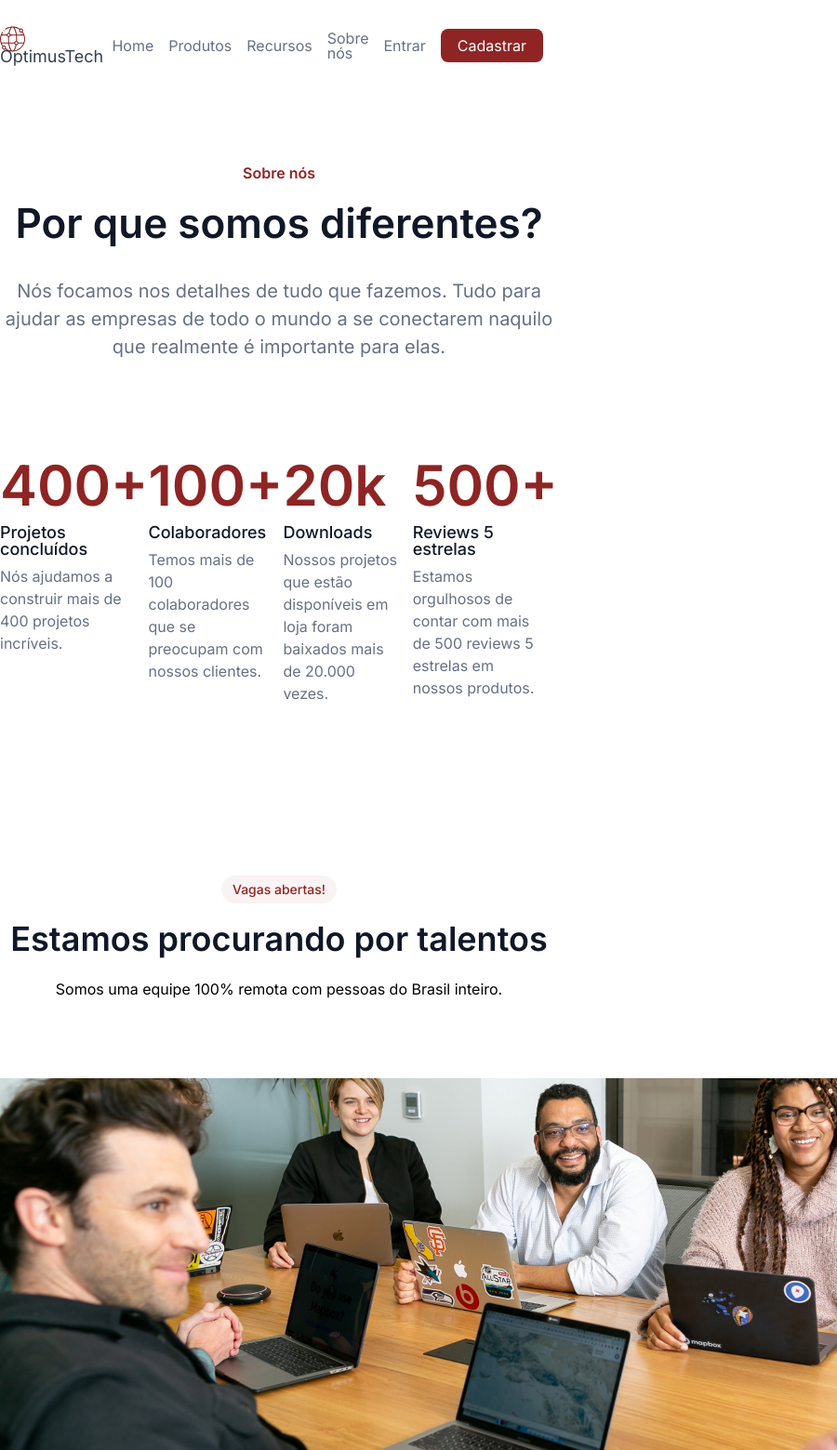
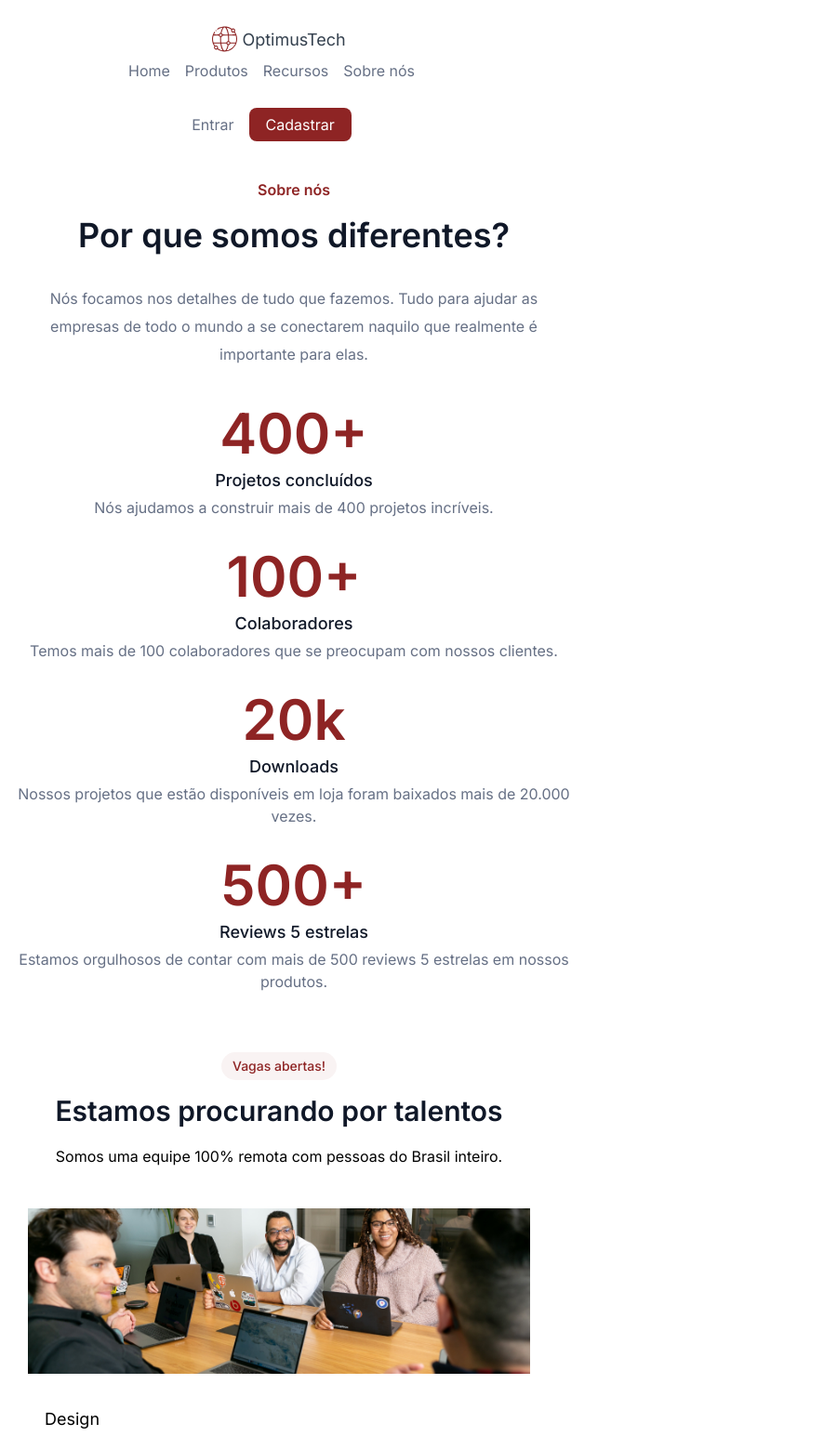
Before and after one commit to emanupires/optimustech, a website: page index.html in a window 600 px wide. Shown: the top 1560 px of the page at 93% size, 900 px wide, since content can reach past the window. Drawn offline with Linux system fonts and the light colour scheme.

Commit message:
Iniciando responsivo.

```diff
--- a/index.html
+++ b/index.html
@@ -13,6 +13,7 @@
       rel="stylesheet"
     />
     <title>OptimusTech</title>
+    <link rel="shortcut icon" href="./img/logo.svg" type="image/x-icon" />
   </head>
   <body>
     <header class="cabecalho__principal">
--- a/styles/chamada.css
+++ b/styles/chamada.css
@@ -61,3 +61,48 @@
 .titulo__principal {
   font-size: 44px !important;
 }
+
+@media only screen and (max-width: 600px) {
+  .chamada__container {
+    margin-top: 32px;
+    margin: 0 16px;
+  }
+
+  .titulo__principal {
+    font-size: 36px !important;
+  }
+  .chamada__descricao {
+    font-size: 16px;
+  }
+
+  .numeros {
+    flex-direction: column;
+    justify-content: center;
+    margin-top: 40px;
+  }
+
+  .numeros__cards {
+    margin-bottom: 32px;
+    text-align: center;
+  }
+
+  .numeros__cards--descricao {
+    width: 100%;
+  }
+}
+
+@media only screen and (min-width: 600px) {
+  .numeros {
+    flex-direction: column;
+    justify-content: center;
+  }
+
+  .numeros__cards {
+    margin-bottom: 32px;
+    text-align: center;
+  }
+
+  .numeros__cards--descricao {
+    width: 100%;
+  }
+}
--- a/styles/colaboradores.css
+++ b/styles/colaboradores.css
@@ -38,3 +38,23 @@
   color: var(--preto-texto);
   font-size: 14px;
 }
+
+@media only screen and (max-width: 600px) {
+  .colaboradores__container {
+    margin: 16px;
+  }
+
+  .colaboradores {
+    padding: 32px;
+  }
+}
+
+@media only screen and (min-width: 600px) {
+  .colaboradores__container {
+    margin: 16px;
+  }
+
+  .colaboradores {
+    padding: 32px;
+  }
+}
--- a/styles/footer.css
+++ b/styles/footer.css
@@ -45,3 +45,9 @@
   font-size: 14px;
   margin-top: 32px;
 }
+
+@media only screen and (max-width: 600px) {
+}
+
+@media only screen and (min-width: 600px) {
+}
--- a/styles/header.css
+++ b/styles/header.css
@@ -51,3 +51,13 @@
 .botao__padrao--cabecalho {
   padding: 10px 18px;
 }
+
+@media only screen and (max-width: 600px) {
+  .cabecalho__secundario {
+    flex-direction: column;
+    margin: 0 16px;
+  }
+  .lista {
+    margin: 16px 0;
+  }
+}
--- a/styles/styles.css
+++ b/styles/styles.css
@@ -36,3 +36,10 @@ body {
   font-weight: 600;
   line-height: 44px;
 }
+
+@media only screen and (max-width: 600px) {
+  .titulo__geral {
+    font-size: 30px;
+    line-height: 34px;
+  }
+}
--- a/styles/vagas.css
+++ b/styles/vagas.css
@@ -12,8 +12,8 @@
 }
 
 .vagas__imagem {
-  margin: 24px 0;
-  width: 1216px;
+  margin: 24px;
+  width: 60vw;
   max-height: 400px;
 }
 
@@ -70,3 +70,31 @@
   line-height: 28px;
   margin-bottom: 32px;
 }
+
+@media only screen and (max-width: 600px) {
+  .vagas__container {
+    margin: 32px 0;
+  }
+
+  .vagas__descricao {
+    margin-bottom: 24px;
+  }
+
+  .vagas__imagem {
+    width: 80%;
+  }
+
+  .vagas__informacoes {
+    margin-top: 8px;
+  }
+
+  .vagas__titulo {
+    font-size: 18px;
+  }
+}
+
+@media only screen and (min-width: 600px) {
+  .vagas__imagem {
+    width: 90%;
+  }
+}
```
